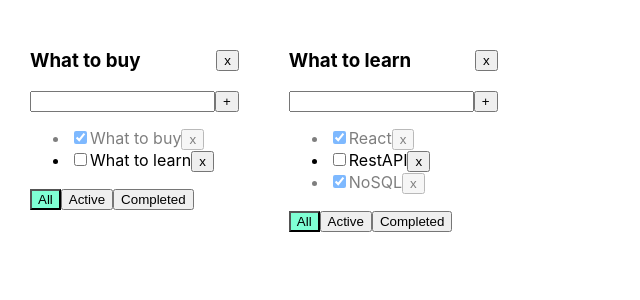
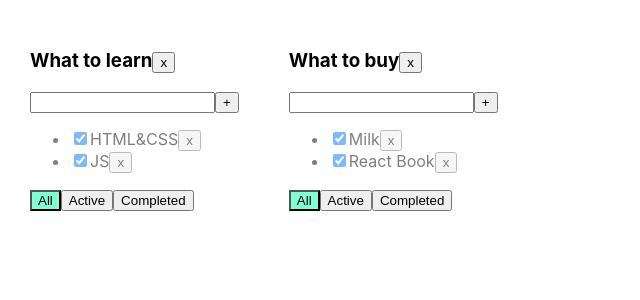
Before and after one commit to KuprIvan/todolist, a React (Create React App) app: page / in a window 1280 px wide. Shown: the top 300 px of the page, without its empty margins (0-640 px from the left). Built offline with nearby package versions, Linux system fonts and the light colour scheme.

Commit message:
init commit of 6th lesson

```diff
--- a/src/App.tsx
+++ b/src/App.tsx
@@ -10,97 +10,109 @@
     filter: FilterValuesType
 }
 
+type TasksStateType = {
+    [key: string]: Array<TaskType>
+}
+
+
 function App() {
+    let todolistId1 = v1();
+    let todolistId2 = v1();
+
+    let [todolists, setTodolists] = useState<Array<TodolistType>>([
+        {id: todolistId1, title: "What to learn", filter: "all"},
+        {id: todolistId2, title: "What to buy", filter: "all"}
+    ])
+
+    let [tasks, setTasks] = useState<TasksStateType>({
+        [todolistId1]: [
+            {id: v1(), title: "HTML&CSS", isDone: true},
+            {id: v1(), title: "JS", isDone: true}
+        ],
+        [todolistId2]: [
+            {id: v1(), title: "Milk", isDone: true},
+            {id: v1(), title: "React Book", isDone: true}
+        ]
+    });
+
+
     function removeTask(id: string, todolistId: string) {
-        let todolistTasks = tasks[todolistId]
-        tasks[todolistId] = todolistTasks.filter(el => el.id !== id)
+        //достанем нужный массив по todolistId:
+        let todolistTasks = tasks[todolistId];
+        // перезапишем в этом объекте массив для нужного тудулиста отфилтрованным массивом:
+        tasks[todolistId] = todolistTasks.filter(t => t.id != id);
+        // засетаем в стейт копию объекта, чтобы React отреагировал перерисовкой
         setTasks({...tasks});
     }
 
     function addTask(title: string, todolistId: string) {
         let task = {id: v1(), title: title, isDone: false};
-        let todolistTasks = tasks[todolistId]
-        tasks[todolistId] = [task, ...todolistTasks]
+        //достанем нужный массив по todolistId:
+        let todolistTasks = tasks[todolistId];
+        // перезапишем в этом объекте массив для нужного тудулиста копией, добавив в начало новую таску:
+        tasks[todolistId] = [task, ...todolistTasks];
+        // засетаем в стейт копию объекта, чтобы React отреагировал перерисовкой
         setTasks({...tasks});
     }
 
-    function changeStatus(taskId: string, isDone: boolean, todolistId: string) {
-        let todolistTasks = tasks[todolistId]
-        let task = todolistTasks.find(t => t.id === taskId);
-
+    function changeStatus(id: string, isDone: boolean, todolistId: string) {
+        //достанем нужный массив по todolistId:
+        let todolistTasks = tasks[todolistId];
+        // найдём нужную таску:
+        let task = todolistTasks.find(t => t.id === id);
+        //изменим таску, если она нашлась
         if (task) {
             task.isDone = isDone;
+            // засетаем в стейт копию объекта, чтобы React отреагировал перерисовкой
             setTasks({...tasks});
         }
     }
 
-    function removeTodoList(todolistId: string) {
-        setTodoLists(todoLists.filter(el => el.id !== todolistId))
-        delete tasks[todolistId]
-        setTasks({...tasks})
-
+    function changeFilter(value: FilterValuesType, todolistId: string) {
+        let todolist = todolists.find(tl => tl.id === todolistId);
+        if (todolist) {
+            todolist.filter = value;
+            setTodolists([...todolists])
+        }
     }
 
-    type TaskStateType = {
-        [key: string]: Array<TaskType>
+    function removeTodolist(id: string) {
+        // засунем в стейт список тудулистов, id которых не равны тому, который нужно выкинуть
+        setTodolists(todolists.filter(tl => tl.id != id));
+        // удалим таски для этого тудулиста из второго стейта, где мы храним отдельно таски
+        delete tasks[id]; // удаляем св-во из объекта... значением которого являлся массив тасок
+        // засетаем в стейт копию объекта, чтобы React отреагировал перерисовкой
+        setTasks({...tasks});
     }
-
-    let todoListId1 = v1();
-    let todoListId2 = v1();
-
-
-    let [todoLists, setTodoLists] = useState<Array<TodolistType>>(
-        [
-            {id: todoListId1, title: 'What to buy', filter: 'all'},
-            {id: todoListId2, title: 'What to learn', filter: 'all'},
-        ]
-    )
-
-    let [tasks, setTasks] = useState<TaskStateType>({
-        [todoListId1]: [
-            {id: v1(), title: 'What to buy', isDone: true},
-            {id: v1(), title: 'What to learn', isDone: false},
-        ],
-        [todoListId2]: [
-            {id: v1(), title: 'React', isDone: true},
-            {id: v1(), title: 'RestAPI', isDone: false},
-            {id: v1(), title: 'NoSQL', isDone: true},
-        ]
-    })
-
 
     return (
         <div className="App">
-            {todoLists.map(tl => {
-                function changeFilter(value: FilterValuesType, todolistId: string) {
-                    let todolist = todoLists.find(el => el.id === todolistId)
-                    if (todolist) {
-                        todolist.filter = value
-                        setTodoLists([...todoLists])
+            {
+                todolists.map(tl => {
+                    let allTodolistTasks = tasks[tl.id];
+                    let tasksForTodolist = allTodolistTasks;
+
+                    if (tl.filter === "active") {
+                        tasksForTodolist = allTodolistTasks.filter(t => t.isDone === false);
                     }
+                    if (tl.filter === "completed") {
+                        tasksForTodolist = allTodolistTasks.filter(t => t.isDone === true);
                     }
 
-                let tasksForTodolist = tasks[tl.id];
-
-                if (tl.filter === "active") {
-                    tasksForTodolist = tasks[tl.id].filter(t => !t.isDone);
-                }
-                if (tl.filter === "completed") {
-                    tasksForTodolist = tasks[tl.id].filter(t => t.isDone);
-                }
-
-                return <Todolist key={tl.id}
+                    return <Todolist
+                        key={tl.id}
                         id={tl.id}
                         title={tl.title}
                         tasks={tasksForTodolist}
                         removeTask={removeTask}
-                                 removeTodoList={removeTodoList}
                         changeFilter={changeFilter}
                         addTask={addTask}
                         changeTaskStatus={changeStatus}
                         filter={tl.filter}
+                        removeTodolist={removeTodolist}
                     />
-            })}
+                })
+            }
 
         </div>
     );
--- a/src/Todolist.tsx
+++ b/src/Todolist.tsx
@@ -1,4 +1,4 @@
-import React, {ChangeEvent, KeyboardEvent, useState} from 'react';
+import React, {ChangeEvent, useState, KeyboardEvent} from 'react';
 import {FilterValuesType} from './App';
 
 export type TaskType = {
@@ -12,21 +12,21 @@
     title: string
     tasks: Array<TaskType>
     removeTask: (taskId: string, todolistId: string) => void
-    removeTodoList: (todolistId: string) => void
     changeFilter: (value: FilterValuesType, todolistId: string) => void
     addTask: (title: string, todolistId: string) => void
-    changeTaskStatus: (taskId: string, isDone: boolean, todolistId: string) => void
+    changeTaskStatus: (id: string, isDone: boolean, todolistId: string) => void
+    removeTodolist: (id: string) => void
     filter: FilterValuesType
 }
 
 export function Todolist(props: PropsType) {
-
     let [title, setTitle] = useState("")
     let [error, setError] = useState<string | null>(null)
 
     const addTask = () => {
-        if (title.trim() !== "") {
-            props.addTask(title.trim(), props.id);
+        let newTitle = title.trim();
+        if (newTitle !== "") {
+            props.addTask(newTitle, props.id);
             setTitle("");
         } else {
             setError("Title is required");
@@ -44,22 +44,16 @@
         }
     }
 
+    const removeTodolist = () => props.removeTodolist(props.id)
+
     const onAllClickHandler = () => props.changeFilter("all", props.id);
     const onActiveClickHandler = () => props.changeFilter("active", props.id);
     const onCompletedClickHandler = () => props.changeFilter("completed", props.id);
 
-
-
-
     return <div>
-        <div style={{
-            display: "flex",
-            justifyContent: "space-between",
-            alignItems: "center"
-        }}>
-            <h3>{props.title}</h3>
-            <button onClick={() => props.removeTodoList(props.id)}>x</button>
-        </div>
+        <h3> {props.title}
+            <button onClick={removeTodolist}>x</button>
+        </h3>
         <div>
             <input value={title}
                    onChange={onChangeHandler}
@@ -74,14 +68,12 @@
                 props.tasks.map(t => {
                     const onClickHandler = () => props.removeTask(t.id, props.id)
                     const onChangeHandler = (e: ChangeEvent<HTMLInputElement>) => {
-                        props.changeTaskStatus(t.id, e.currentTarget.checked, props.id);
+                        let newIsDoneValue = e.currentTarget.checked;
+                        props.changeTaskStatus(t.id, newIsDoneValue, props.id);
                     }
 
                     return <li key={t.id} className={t.isDone ? "is-done" : ""}>
-                        <input type="checkbox"
-                               onChange={onChangeHandler}
-                               checked={t.isDone}
-                        />
+                        <input type="checkbox" onChange={onChangeHandler} checked={t.isDone}/>
                         <span>{t.title}</span>
                         <button onClick={onClickHandler}>x</button>
                     </li>
@@ -90,11 +82,14 @@
         </ul>
         <div>
             <button className={props.filter === 'all' ? "active-filter" : ""}
-                    onClick={onAllClickHandler}>All</button>
+                    onClick={onAllClickHandler}>All
+            </button>
             <button className={props.filter === 'active' ? "active-filter" : ""}
-                    onClick={onActiveClickHandler}>Active</button>
+                    onClick={onActiveClickHandler}>Active
+            </button>
             <button className={props.filter === 'completed' ? "active-filter" : ""}
-                    onClick={onCompletedClickHandler}>Completed</button>
+                    onClick={onCompletedClickHandler}>Completed
+            </button>
         </div>
     </div>
 }
```
Lines whose indentation alone changed are shown as unchanged.
